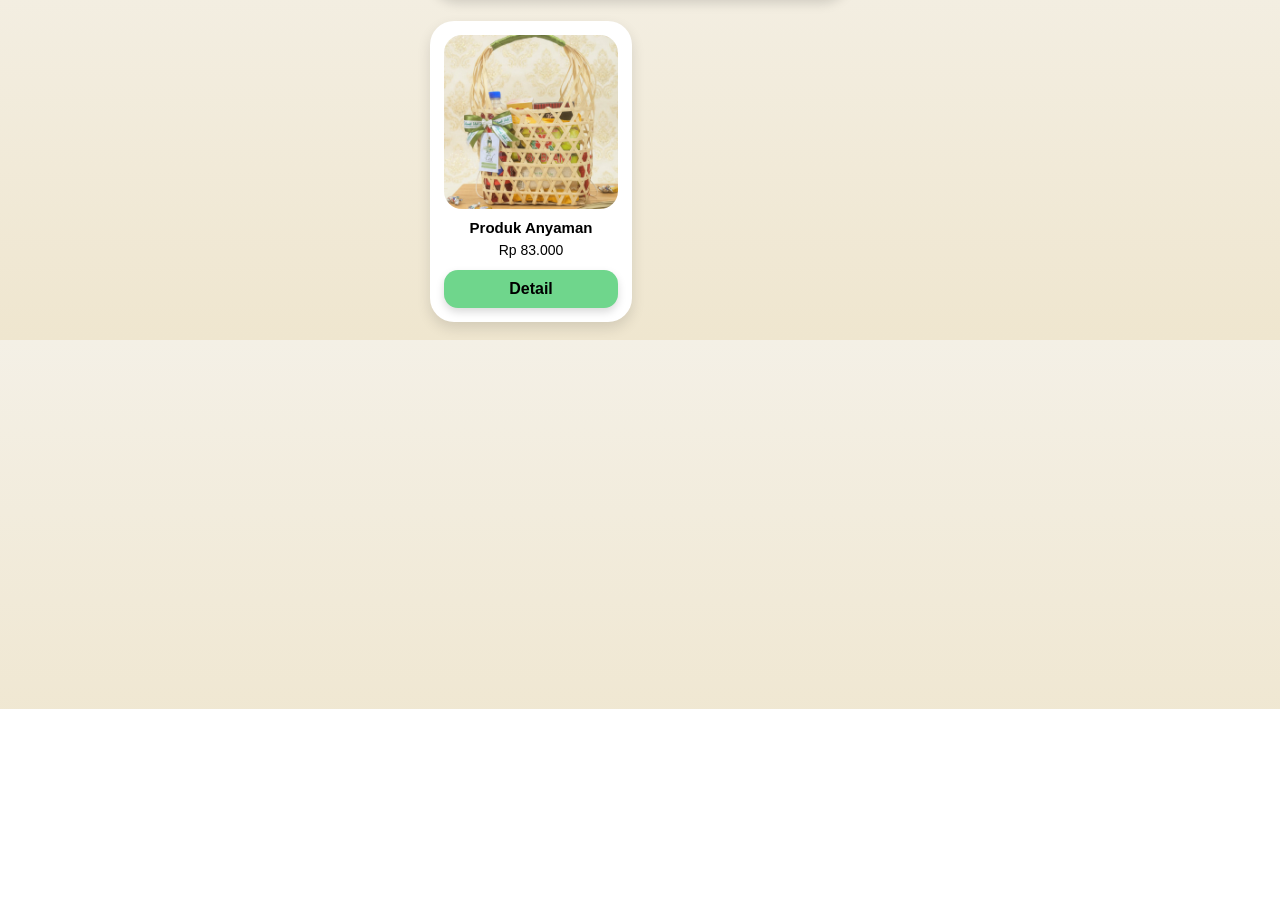
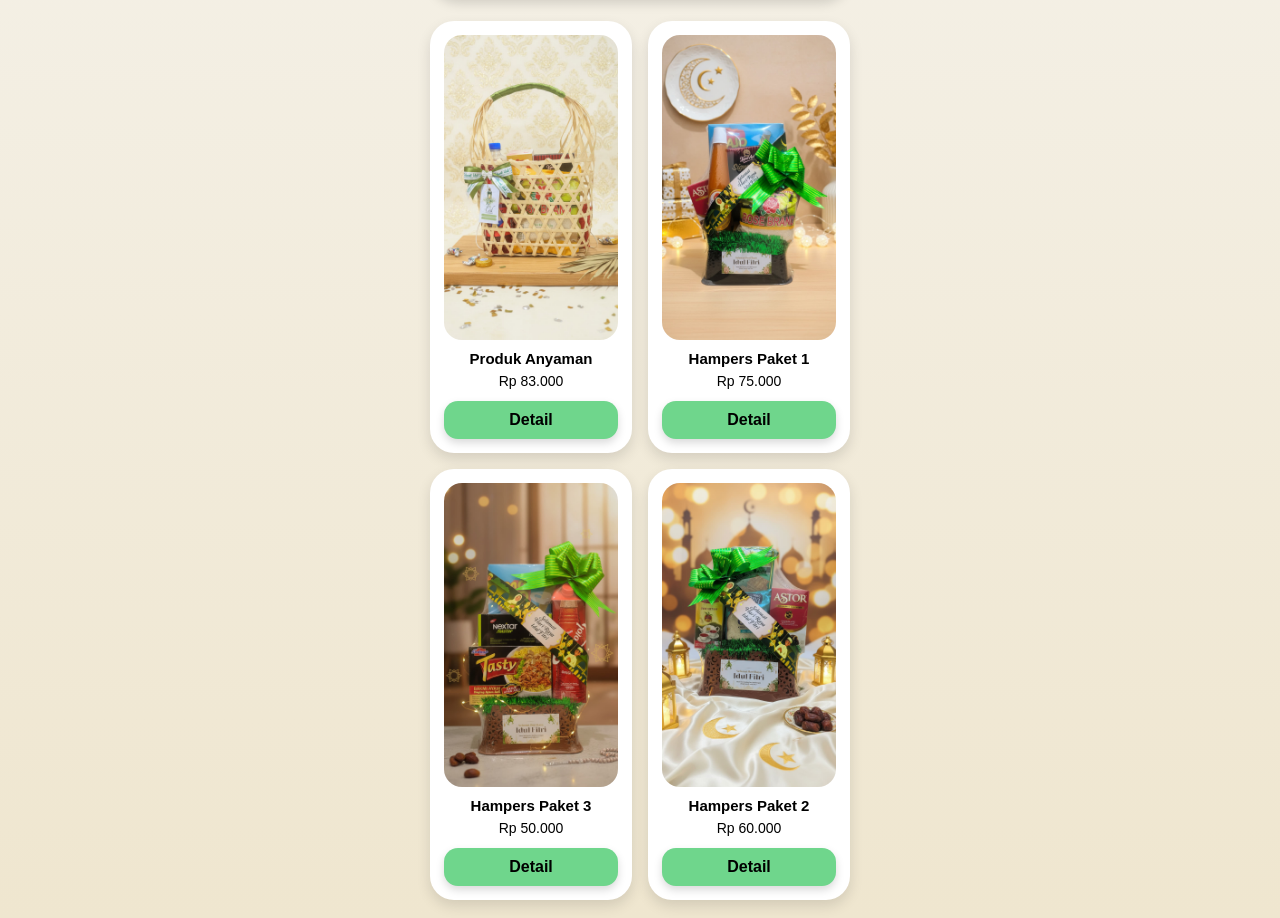
Before and after one commit to aibocah/septihampers, a plain HTML site: page daftar-produk.html in a window 1280 px wide. Shown: the part 91-1009 px from the top of the page. Before the commit the page ends 800 px from the top, so only its background shows below. Drawn offline with Linux system fonts and the light colour scheme.

Commit message:
Update daftar-produk.html

```diff
--- a/daftar-produk.html
+++ b/daftar-produk.html
@@ -18,10 +18,37 @@
   <div class="product-grid">
 
     <div class="product-card">
-  <img src="assets/img/home/1.jpg" alt="Produk Anyaman">
+  <img src="assets/img/hampers-1.jpg" alt="Produk Anyaman">
   <div class="product-name">Produk Anyaman</div>
   <div class="product-price">Rp 83.000</div>
   <a href="assets/produk/anyaman.html" class="product-btn">
+    Detail
+  </a>
+</div>
+
+    <div class="product-card">
+  <img src="assets/img/hampers-4.jpg" alt="Produk Anyaman">
+  <div class="product-name">Hampers Paket 1</div>
+  <div class="product-price">Rp 75.000</div>
+  <a href="assets/produk/hampers1.html" class="product-btn">
+    Detail
+  </a>
+</div>
+
+    <div class="product-card">
+  <img src="assets/img/hampers-2.jpg" alt="Produk Anyaman">
+  <div class="product-name">Hampers Paket 3</div>
+  <div class="product-price">Rp 50.000</div>
+  <a href="assets/produk/hampers3.html" class="product-btn">
+    Detail
+  </a>
+</div>
+
+    <div class="product-card">
+  <img src="assets/img/hampers-3.jpg" alt="Produk Anyaman">
+  <div class="product-name">Hampers Paket 2</div>
+  <div class="product-price">Rp 60.000</div>
+  <a href="assets/produk/hampers2.html" class="product-btn">
     Detail
   </a>
 </div>
```
